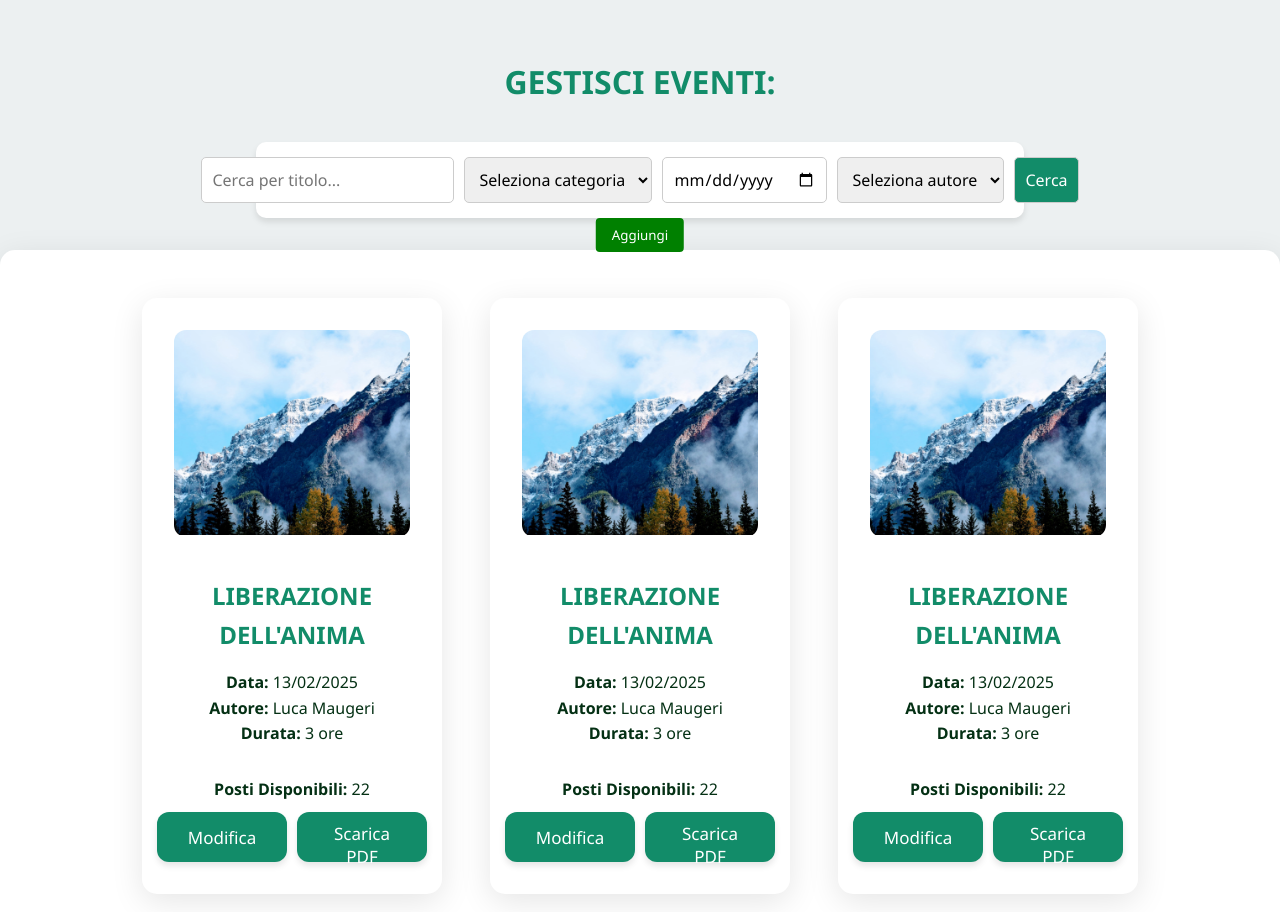
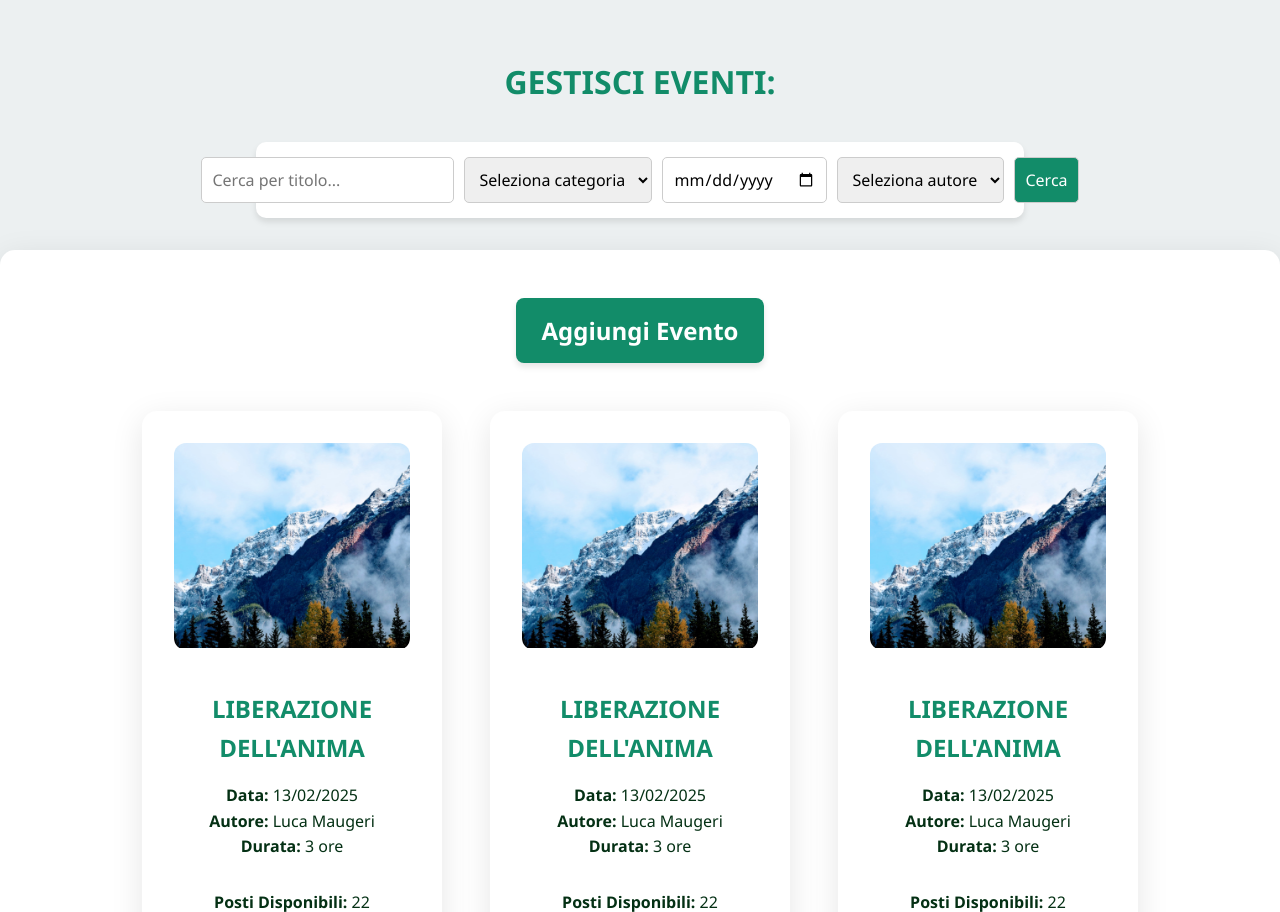
Before and after one commit to ProjetEremo/ProgettoEremo, a PHP site: page /eventiincorsoAdmin.html in a window 1280 px wide. Shown: the part 68-980 px from the top of the page. Run offline with PHP 8.4, Linux system fonts and the light colour scheme.

Commit message:
Aggiunta bottone "aggiungi"

```diff
--- a/eremo/src/eventiincorsoAdmin.html
+++ b/eremo/src/eventiincorsoAdmin.html
@@ -72,7 +72,9 @@
     <button onclick="filterEvents()">Cerca</button>
 </div>
     <div class="event-card2">
-        <button class="aggiungi-btn">Aggiungi</button>
+        <div class="aggiungi-barra">
+            <button class="aggiungi-btn">Aggiungi Evento</button>
+        </div>
         <div class="minievent-card">
             <div class="minievent-media">
                 <img src="images/meditation.jpg"
--- a/eremo/src/style.css
+++ b/eremo/src/style.css
@@ -709,10 +709,13 @@ body {
   background: #1a252f;
 }
 
+
+
 .event-card2 {
+  position: relative; /* Necessario per posizionare la barra al suo interno */
   background: white;
   border-radius: 15px;
-  box-shadow: 0 8px 32px rgba(0,0,0,0.1);
+  box-shadow: 0 8px 32px rgba(0, 0, 0, 0.1);
   margin: 2rem auto;
   padding: 2rem;
   max-width: 1500px;
@@ -722,24 +725,39 @@ body {
   flex-wrap: wrap;
   gap: 1rem;
   justify-content: center;
-  position: relative; /* Aggiungi la posizione relativa per contenere l'assoluto */
+}
+
+.aggiungi-barra {
+  position: static;
+  top: 0;
+  left: 0;
+  width: 100%; /* Occupa tutta la larghezza del box */
+  background-color: rgba(255, 255, 255, 0.1); /* Colore bianco con trasparenza al 50% */
+  color: white; /* Testo bianco */
+  padding: 1rem 2rem;
+  display: flex;
+  align-items: center;
+  justify-content: center;
+  border-top-left-radius: 15px; /* Arrotonda i bordi superiori */
+  border-top-right-radius: 15px;
+  z-index: 10; /* Assicura che la barra sia sopra gli altri elementi */
 }
 
 .aggiungi-btn {
-  position: absolute;
-  top: -2rem; /* Posiziona il pulsante sopra gli eventi */
-  left: 50%;
-  transform: translateX(-50%);
-  background-color: green; /* Colore di sfondo verde */
-  color: white; /* Colore del testo bianco */
-  padding: 0.5rem 1rem; /* Aggiungi padding */
-  border: none; /* Rimuovi il bordo */
-  border-radius: 0.25rem; /* Aggiungi bordi arrotondati */
-  cursor: pointer; /* Aggiungi il cursore a puntatore */
-  z-index: 10; /* Assicura che il pulsante sia sopra gli altri elementi */
+  background-color: var(--secondary);
+  color: white; /* Colore del testo abbinato */
+  padding: 1rem 1.6rem; /* Dimensioni del pulsante */
+  font-size: 1.5rem;
+  font-weight: bold;
+  border: none;
+  border-radius: 0.5rem; /* Arrotonda il pulsante */
+  cursor: pointer;
+  box-shadow: 0 4px 6px rgba(0, 0, 0, 0.1); /* Aggiungi ombra */
+  transition: transform 0.2s ease, background-color 0.2s ease;
 }
 
-/* Stile per il pulsante al passaggio del mouse */
 .aggiungi-btn:hover {
-  background-color: darkgreen; /* Colore di sfondo verde scuro */
+  background-color: #218838;
+  color: white; /* Cambia colore al passaggio del mouse */
+  transform: scale(1.05);
 }
```
